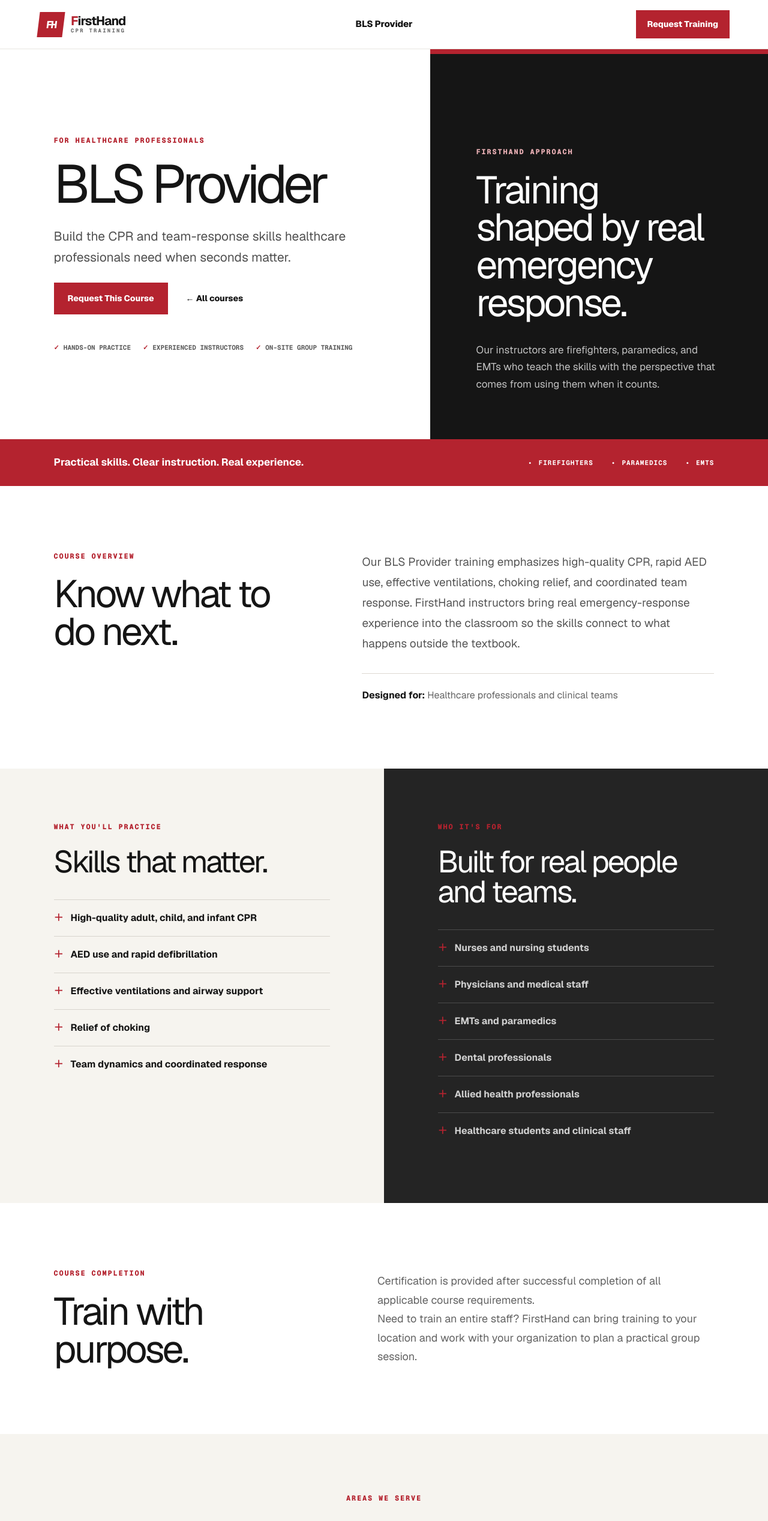
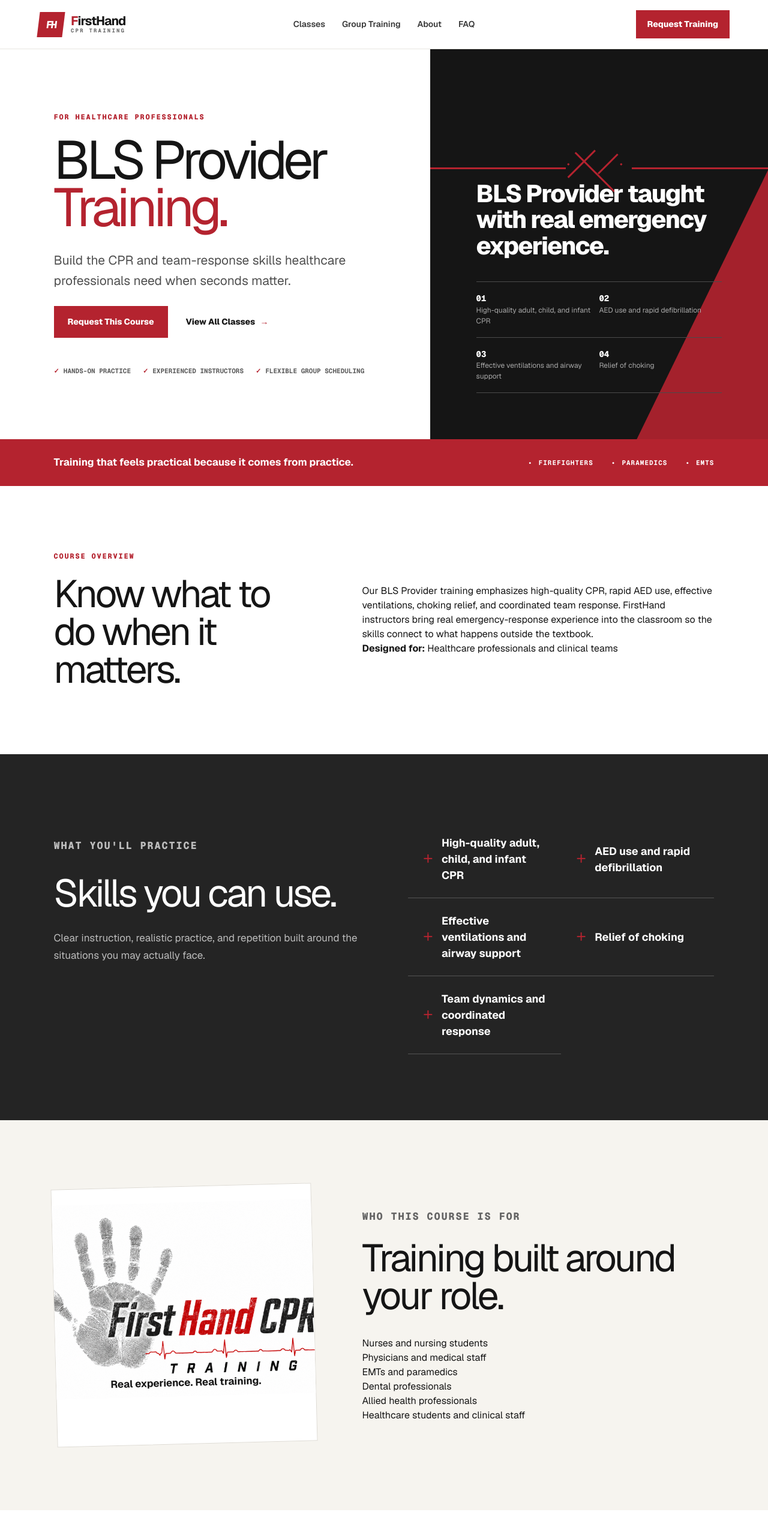
Before and after one commit to kendallross/firsthand-cpr-website, a Next.js app: page /courses/bls-provider in a window 1280 px wide. Shown: the top 2535 px of the page at 60% size. Built offline with nearby package versions, Linux system fonts and the light colour scheme.

Commit message:
Match course pages to homepage design

```diff
--- a/app/courses/[slug]/page.tsx
+++ b/app/courses/[slug]/page.tsx
@@ -28,19 +28,149 @@
 
   return (
     <main>
-      <header className="site-header course-site-header">
-        <a className="brand" href="/" aria-label="FirstHand CPR Training home"><span className="brand-mark" aria-hidden="true">FH</span><span><strong>FirstHand</strong><small>CPR TRAINING</small></span></a>
-        <div className="course-header-title" aria-label="Current course">{course.title}</div>
-        <a className="button button-small" href="/#contact">Request Training</a>
+      <header className="site-header">
+        <a className="brand" href="/" aria-label="FirstHand CPR Training home">
+          <span className="brand-mark" aria-hidden="true">FH</span>
+          <span>
+            <strong>FirstHand</strong>
+            <small>CPR TRAINING</small>
+          </span>
+        </a>
+        <nav aria-label="Course navigation">
+          <a href="/#classes">Classes</a>
+          <a href="/#groups">Group Training</a>
+          <a href="/#about">About</a>
+          <a href="/#faq">FAQ</a>
+        </nav>
+        <a className="button button-small" href="#request">Request Training</a>
       </header>
-      <section className="course-hero"><div className="course-hero-copy"><p className="eyebrow">{course.eyebrow}</p><h1>{course.title}</h1><p className="hero-lede">{course.intro}</p><div className="hero-actions"><a className="button" href="#request">Request This Course</a><a className="text-link" href="/#classes">← All courses</a></div><div className="trust-row"><span>Hands-on practice</span><span>Experienced instructors</span><span>On-site group training</span></div></div><div className="course-hero-panel"><p className="eyebrow">FirstHand approach</p><h2>Training shaped by real emergency response.</h2><p>Our instructors are firefighters, paramedics, and EMTs who teach the skills with the perspective that comes from using them when it counts.</p></div></section>
-      <section className="proof-strip"><p>Practical skills. Clear instruction. Real experience.</p><ul><li>Firefighters</li><li>Paramedics</li><li>EMTs</li></ul></section>
-      <section className="section course-overview"><div><p className="eyebrow">Course overview</p><h2>Know what to do next.</h2></div><div className="course-overview-copy"><p className="course-lead">{course.description}</p><p className="course-audience-line"><strong>Designed for:</strong> {course.audience}</p></div></section>
-      <section className="course-detail-section"><div className="course-detail-card"><p className="eyebrow">What you&apos;ll practice</p><h2>Skills that matter.</h2><ul>{course.highlights.map((item) => <li key={item}>{item}</li>)}</ul></div><div className="course-detail-card course-detail-card-dark"><p className="eyebrow">Who it&apos;s for</p><h2>Built for real people and teams.</h2><ul>{course.idealFor.map((item) => <li key={item}>{item}</li>)}</ul></div></section>
-      <section className="section credential-section"><div><p className="eyebrow">Course completion</p><h2>Train with purpose.</h2></div><div><p>{course.credential}</p><p>Need to train an entire staff? FirstHand can bring training to your location and work with your organization to plan a practical group session.</p></div></section>
-      <section className="service-area-section"><p className="eyebrow">Areas we serve</p><h2>Local training across East Tennessee.</h2><p>FirstHand CPR Training provides on-site and group training throughout Knoxville and the surrounding communities.</p><div className="service-area-grid"><span>Knox County</span><span>Blount County</span><span>Anderson County</span><span>Loudon County</span></div></section>
-      <section className="contact-section" id="request"><p className="eyebrow">Ready when you are</p><h2>Request {course.title} training.</h2><p>Tell us who you are training and what your organization needs. We&apos;ll help you plan the right next step.</p><a className="button button-light" href={`mailto:krgraham115@gmail.com?subject=${encodeURIComponent(course.title + " Training Request")}`}>Email FirstHand CPR</a></section>
-      <footer><a className="brand brand-footer" href="/"><span className="brand-mark" aria-hidden="true">FH</span><span><strong>FirstHand</strong><small>CPR TRAINING</small></span></a><p>CPR • AED • First Aid • BLS</p><p>© {new Date().getFullYear()} FirstHand CPR Training LLC</p></footer>
+
+      <section className="hero course-hero" id="top">
+        <div className="hero-copy">
+          <p className="eyebrow">{course.eyebrow}</p>
+          <h1>
+            {course.title}
+            <span>Training.</span>
+          </h1>
+          <p className="hero-lede">{course.intro}</p>
+          <div className="hero-actions">
+            <a className="button" href="#request">Request This Course</a>
+            <a className="text-link" href="/#classes">View All Classes <span>→</span></a>
+          </div>
+          <div className="trust-row" aria-label="Training highlights">
+            <span>Hands-on practice</span>
+            <span>Experienced instructors</span>
+            <span>Flexible group scheduling</span>
+          </div>
+        </div>
+
+        <div className="hero-panel" aria-label={`${course.title} training focus`}>
+          <div className="pulse-line" aria-hidden="true">
+            <i />
+            <i />
+            <i />
+            <i />
+            <i />
+          </div>
+          <p>{course.title} taught with real emergency experience.</p>
+          <div className="stat-grid">
+            {course.highlights.slice(0, 4).map((item, index) => (
+              <div key={item}>
+                <strong>0{index + 1}</strong>
+                <span>{item}</span>
+              </div>
+            ))}
+          </div>
+        </div>
+      </section>
+
+      <section className="proof-strip">
+        <p>Training that feels practical because it comes from practice.</p>
+        <ul>
+          <li>Firefighters</li>
+          <li>Paramedics</li>
+          <li>EMTs</li>
+        </ul>
+      </section>
+
+      <section className="section course-overview">
+        <div>
+          <p className="eyebrow">Course overview</p>
+          <h2>Know what to do when it matters.</h2>
+        </div>
+        <div className="course-overview-copy">
+          <p>{course.description}</p>
+          <p><strong>Designed for:</strong> {course.audience}</p>
+        </div>
+      </section>
+
+      <section className="group-section course-skills-section">
+        <div className="group-copy">
+          <p className="eyebrow">What you&apos;ll practice</p>
+          <h2>Skills you can use.</h2>
+          <p>Clear instruction, realistic practice, and repetition built around the situations you may actually face.</p>
+        </div>
+        <div className="group-list">
+          {course.highlights.map((item) => <span key={item}>{item}</span>)}
+        </div>
+      </section>
+
+      <section className="section about-section course-audience-section">
+        <div className="about-kicker course-logo-card">
+          <img src="/fh-logo.png" alt="FirstHand CPR Training handprint logo" />
+          <p>Real experience. Real training.</p>
+        </div>
+        <div className="about-copy">
+          <p className="eyebrow">Who this course is for</p>
+          <h2>Training built around your role.</h2>
+          <div className="course-audience-list">
+            {course.idealFor.map((item) => <p key={item}>{item}</p>)}
+          </div>
+        </div>
+      </section>
+
+      <section className="section credential-section">
+        <div>
+          <p className="eyebrow">Course completion</p>
+          <h2>Train with purpose.</h2>
+        </div>
+        <div>
+          <p>{course.credential}</p>
+          <p>Need to train an entire staff? FirstHand can bring training to your location and work with your organization to plan a practical group session.</p>
+        </div>
+      </section>
+
+      <section className="group-section service-area-section">
+        <div className="group-copy">
+          <p className="eyebrow">Areas we serve</p>
+          <h2>Local training across East Tennessee.</h2>
+          <p>FirstHand CPR Training provides on-site and group training throughout Knoxville and the surrounding communities.</p>
+        </div>
+        <div className="group-list">
+          <span>Knox County</span>
+          <span>Blount County</span>
+          <span>Anderson County</span>
+          <span>Loudon County</span>
+        </div>
+      </section>
+
+      <section className="contact-section" id="request">
+        <p className="eyebrow">Ready when you are</p>
+        <h2>Request {course.title} training.</h2>
+        <p>Tell us who you are training and what your organization needs. We&apos;ll help you find the right next step.</p>
+        <a className="button button-light" href={`mailto:krgraham115@gmail.com?subject=${encodeURIComponent(course.title + " Training Request")}`}>
+          Email FirstHand CPR
+        </a>
+      </section>
+
+      <footer>
+        <a className="brand brand-footer" href="/">
+          <span className="brand-mark" aria-hidden="true">FH</span>
+          <span><strong>FirstHand</strong><small>CPR TRAINING</small></span>
+        </a>
+        <p>CPR • AED • First Aid • BLS</p>
+        <p>© {new Date().getFullYear()} FirstHand CPR Training LLC</p>
+      </footer>
     </main>
   );
 }
```
